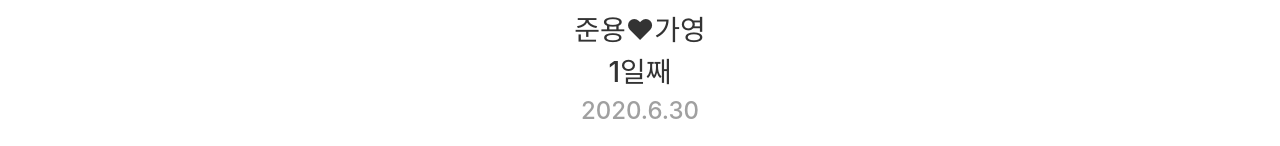
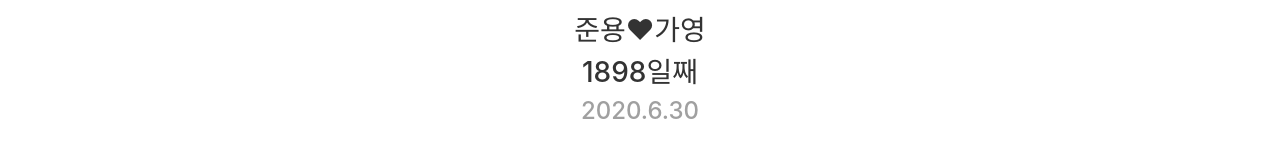
Before and after one commit to OhJunYoung21/JavaScript_codelion, a plain HTML site: page index.html in a window 1280 px wide. Shown: the part 202-348 px from the top of the page. Drawn offline with nearby package versions, Linux system fonts and the light colour scheme.

Commit message:
Update index.html

```diff
--- a/index.html
+++ b/index.html
@@ -89,10 +89,10 @@
   crossorigin="anonymous"></script>
     <script>
         var now = new Date();
-        // var start = new Date('2020-06-20');
+        var start = new Date('2018-02-28');
 
         //우리 몇 일째?
-        var timeDiff = now.getTime() - now.getTime();
+        var timeDiff = now.getTime() - start.getTime();
         var day = Math.floor(timeDiff / (1000 * 60 * 60 * 24) + 1);
         $('#love').text(day + '일째');
 
```
